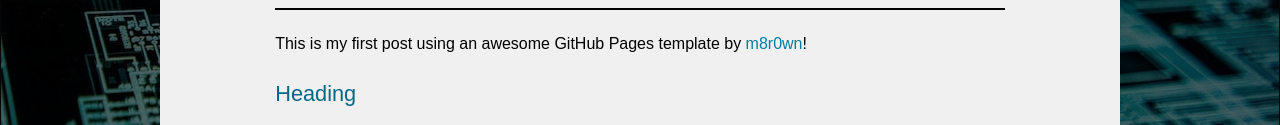
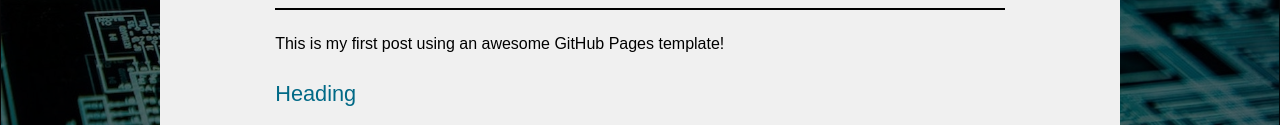
Before and after one commit to KMohZaid/KMohZaid.github.io, a plain HTML site: page blog/01/post-template.html in a window 1280 px wide. Shown: the part 178-303 px from the top of the page. Drawn offline with nearby package versions, Linux system fonts and the light colour scheme; a script that the page names is missing; a small style sheet from the web is missing.

Commit message:
Update post-template.html

```diff
--- a/blog/01/post-template.html
+++ b/blog/01/post-template.html
@@ -57,7 +57,7 @@
                 <!--                            -->
                 <!--    [EDIT] Post Content     -->
                 <!--                            -->
-                This is my first post using an awesome GitHub Pages template by <a href="https://m8r0wn.com">m8r0wn</a>!
+                This is my first post using an awesome GitHub Pages template!
 
                 <h3>Heading</h3>
                 <p>
```
